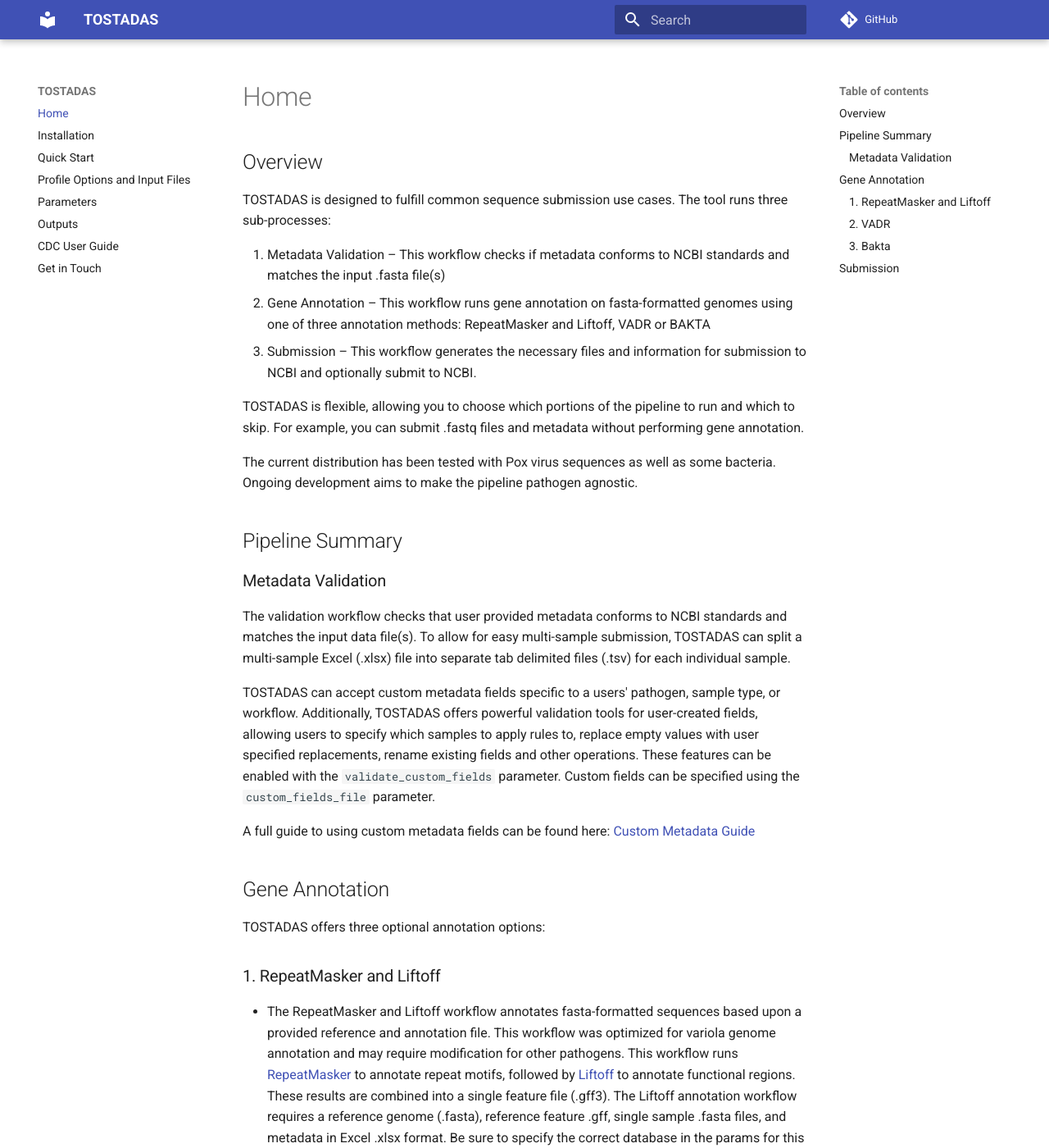
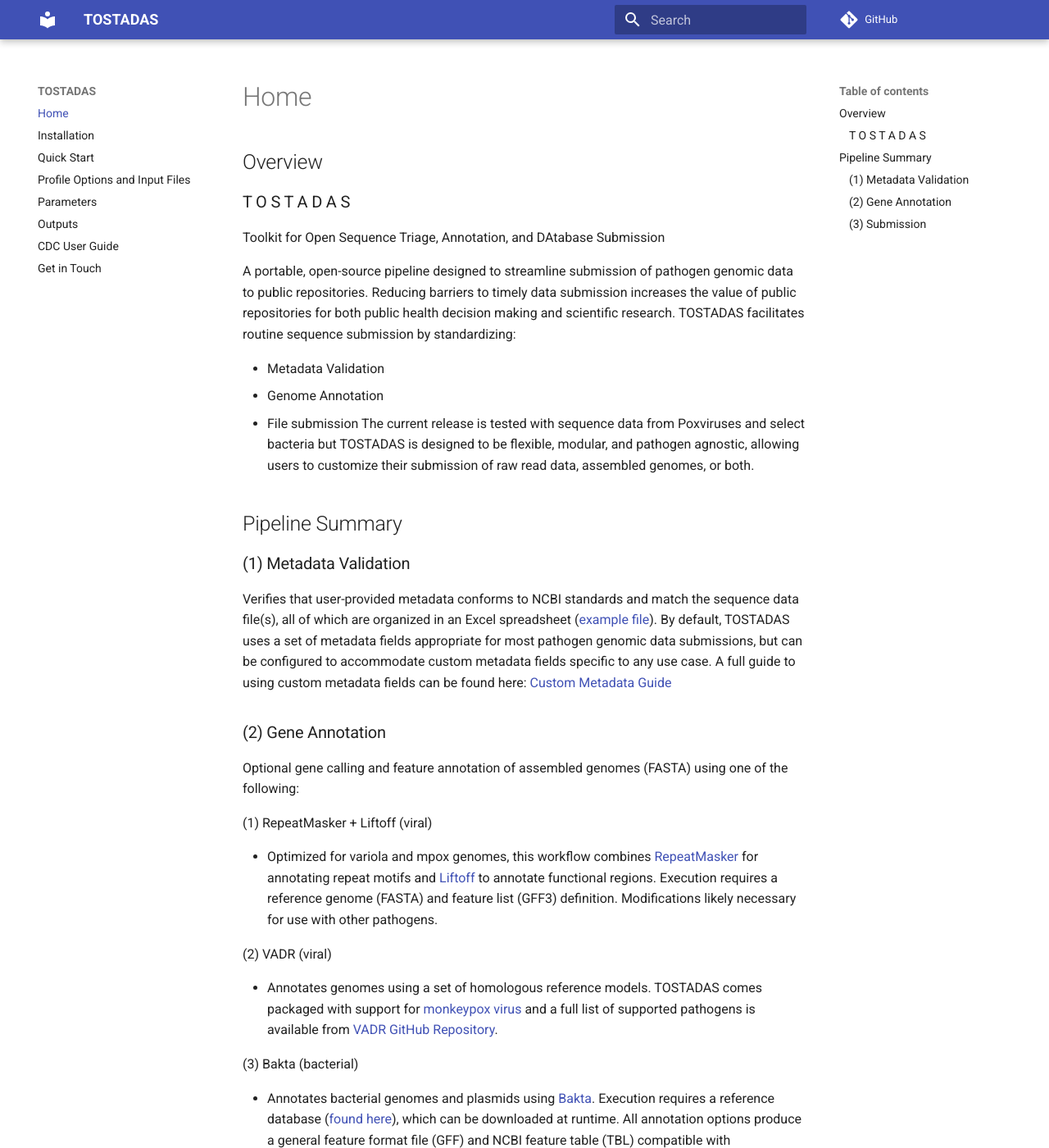
Before and after one commit to macoven-del/tost, an MkDocs documentation site: the page built from docs/index.md, in a window 1280 px wide and 1400 px high. Shown: the whole window at 82% size. Built offline with MkDocs 1.6.1 and Material for MkDocs 9.7.7, drawn with Linux system fonts in a browser that asks for light colours; comment, search, counter and statistics services are not loaded; some of the changed text lies outside the part shown.

Commit message:
git commit --m

```diff
--- a/docs/index.md
+++ b/docs/index.md
@@ -1,40 +1,35 @@
 # Home
+## Overview
 
-## Overview
-TOSTADAS is designed to fulfill common sequence submission use cases. The tool runs three sub-processes:
+### T O S T A D A S
+Toolkit for Open Sequence Triage, Annotation, and DAtabase Submission
 
-1. Metadata Validation – This workflow checks if metadata conforms to NCBI standards and matches the input .fasta file(s)
-2. Gene Annotation – This workflow runs gene annotation on fasta-formatted genomes using one of three annotation methods: RepeatMasker and Liftoff, VADR or BAKTA
-3. Submission – This workflow generates the necessary files and information for submission to NCBI and optionally submit to NCBI.
+A portable, open-source pipeline designed to streamline submission of pathogen genomic data to public repositories. Reducing barriers to timely data submission increases the value of public repositories for both public health decision making and scientific research. TOSTADAS facilitates routine sequence submission by standardizing:
 
-TOSTADAS is flexible, allowing you to choose which portions of the pipeline to run and which to skip. For example, you can submit .fastq files and metadata without performing gene annotation.
-
-The current distribution has been tested with Pox virus sequences as well as some bacteria. Ongoing development aims to make the pipeline pathogen agnostic.
+* Metadata Validation
+* Genome Annotation
+* File submission
+The current release is tested with sequence data from Poxviruses and select bacteria but TOSTADAS is designed to be flexible, modular, and pathogen agnostic, allowing users to customize their submission of raw read data, assembled genomes, or both.
 
 ## Pipeline Summary
-### Metadata Validation
-The validation workflow checks that user provided metadata conforms to NCBI standards and matches the input data file(s). To allow for easy multi-sample submission, TOSTADAS can split a multi-sample Excel (.xlsx) file into separate tab delimited files (.tsv) for each individual sample.
+### (1) Metadata Validation
+Verifies that user-provided metadata conforms to NCBI standards and match the sequence data file(s), all of which are organized in an Excel spreadsheet ([example file](https://github.com/CDCgov/tostadas/blob/dev/assets/metadata_template.xlsx)). By default, TOSTADAS uses a set of metadata fields appropriate for most pathogen genomic data submissions, but can be configured to accommodate custom metadata fields specific to any use case. A full guide to using custom metadata fields can be found here: [Custom Metadata Guide](https://github.com/CDCgov/tostadas/blob/457242fb15973f69cb3578367317a8b5e7c619f7/docs/custom_metadata_guide.md)
 
-TOSTADAS can accept custom metadata fields specific to a users' pathogen, sample type, or workflow. Additionally, TOSTADAS offers powerful validation tools for user-created fields, allowing users to specify which samples to apply rules to, replace empty values with user specified replacements, rename existing fields and other operations. These features can be enabled with the `validate_custom_fields` parameter. Custom fields can be specified using the `custom_fields_file` parameter.
+### (2) Gene Annotation
+Optional gene calling and feature annotation of assembled genomes (FASTA) using one of the following:
 
-A full guide to using custom metadata fields can be found here: [Custom Metadata Guide](https://github.com/CDCgov/tostadas/blob/457242fb15973f69cb3578367317a8b5e7c619f7/docs/custom_metadata_guide.md)
+(1) RepeatMasker + Liftoff (viral)
 
-## Gene Annotation
-TOSTADAS offers three optional annotation options:
+* Optimized for variola and mpox genomes, this workflow combines [RepeatMasker](https://www.repeatmasker.org/) for annotating repeat motifs and [Liftoff](https://github.com/agshumate/Liftoff) to annotate functional regions. Execution requires a reference genome (FASTA) and feature list (GFF3) definition. Modifications likely necessary for use with other pathogens.
 
-### 1. RepeatMasker and Liftoff
+(2) VADR (viral)
 
-- The RepeatMasker and Liftoff workflow annotates fasta-formatted sequences based upon a provided reference and annotation file. This workflow was optimized for variola genome annotation and may require modification for other pathogens. This workflow runs [RepeatMasker](https://www.repeatmasker.org/) to annotate repeat motifs, followed by [Liftoff](https://github.com/agshumate/Liftoff) to annotate functional regions. These results are combined into a single feature file (.gff3). The Liftoff annotation workflow requires a reference genome (.fasta), reference feature .gff, single sample .fasta files, and metadata in Excel .xlsx format. Be sure to specify the correct database in the params for this option.
+* Annotates genomes using a set of homologous reference models. TOSTADAS comes packaged with support for [monkeypox virus](https://github.com/CDCgov/tostadas/tree/master/vadr_files/mpxv-models) and a full list of supported pathogens is available from [VADR GitHub Repository](https://github.com/ncbi/vadr).
 
-### 2. VADR
+(3) Bakta (bacterial)
 
-- The VADR workflow annotates fasta-formatted viral genomes using RefSeq annotation from a set of homologous reference models. This workflow requires single sample fasta files, metadata in .xlsx format, and reference information for the pathogen genome. TOSTADAS comes packaged with support for [monkeypox (mpxv) annotation] (https://github.com/CDCgov/tostadas/tree/master/vadr_files/mpxv-models). You can find information on other supported pathogens at the [VADR GitHub Repository] (https://github.com/ncbi/vadr).
+* Annotates bacterial genomes and plasmids using [Bakta](https://github.com/CDCgov/tostadas/tree/master#gene-annotation). Execution requires a reference database ([found here](https://zenodo.org/records/10522951)), which can be downloaded at runtime.
+All annotation options produce a general feature format file (GFF) and NCBI feature table (TBL) compatible with downstream NCBI submission requirements.
 
-### 3. Bakta
-
-- The Bakta workflow annotates fasta-formatted bacterial genomes & plasmids using the [Bakta](https://github.com/CDCgov/tostadas/tree/master#gene-annotation) software. This workflow requires single sample .fasta files, metadata in .xlsx format, and optional reference database for annotation (found [here](https://zenodo.org/records/7669534)).
-
-All annotation workflows produce a general feature format file (.gff3) and NCBI feature table (tbl) compatible with NCBI submission requirements.
-
-## Submission
-The TOSTADAS Submission workflow generates the necessary files for Genbank submission, a BioSample ID, then optionally uploads Fastq files via FTP to SRA. This workflow was adapted from [SeqSender](https://github.com/CDCgov/seqsender) public database submission pipeline.
+### (3) Submission
+Prepare necessary submission files for BioSample, SRA, and/or GenBank depending on the provided inputs and perform optional upload to NCBI via ftp. This workflow was adapted from the [SeqSender](https://github.com/CDCgov/seqsender) public database submission pipeline.
```
Also changed, not shown: docs/getintouch.md (+8 -7 lines), docs/installation.md (+2 -1 lines), docs/parameters.md (+1 -1 lines), docs/profile.md (+4 -4 lines), docs/userguide.md (+12 -14 lines), 1 other file.
